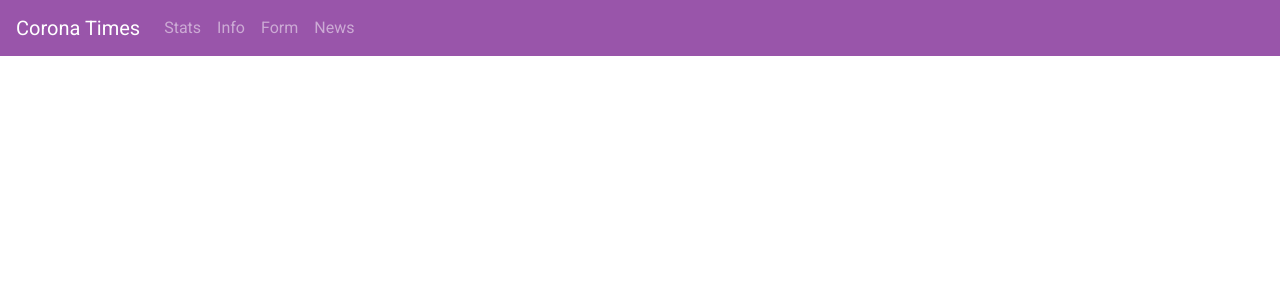
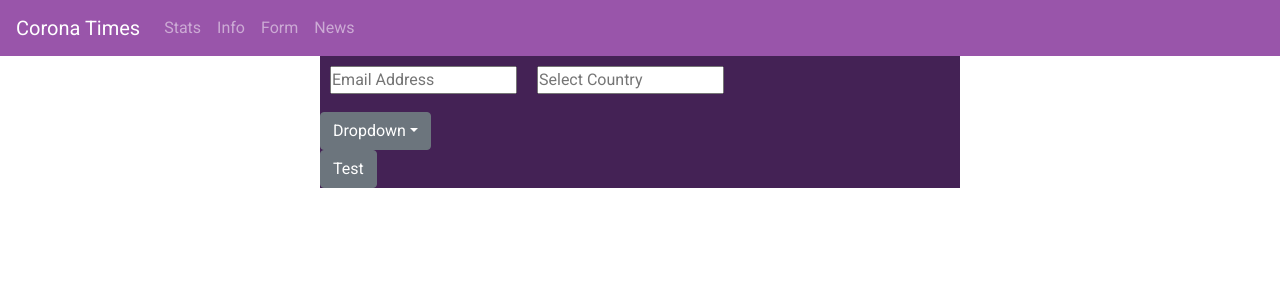
Before and after one commit to julian-hecker/corona-times, a React (Create React App) app: page / in a window 1280 px wide. Shown: the top 300 px of the page. Built offline with nearby package versions, Linux system fonts and the light colour scheme.

Commit message:
mock up subscribe menu

```diff
--- a/src/App.js
+++ b/src/App.js
@@ -1,16 +1,14 @@
-import React from 'react';
-import Navbar from './components/Navbar.js';
-
-class App extends React.Component {
-    render() {
-        return (
-            <div className="App">
-                {/* <Navbar/> */}
-                <Navbar/>
-            </div>
-        );
-    }
+import React, { useState, useReducer } from "react";
+import Navbar from "./components/Navbar.js";
+import Subscribe from "./components/Subscribe.js";
+function App() {
+  return (
+    <div className="App">
+      {/* <Navbar/> */}
+      <Navbar />
+      <Subscribe />
+    </div>
+  );
 }
 
-
 export default App;
--- /dev/null
+++ b/src/components/Subscribe.js
@@ -0,0 +1,59 @@
+import "./Subscribe.scss";
+import { Button } from "reactstrap";
+import React, { useEffect, useState, useReducer } from "react";
+import {
+  Dropdown,
+  DropdownToggle,
+  DropdownMenu,
+  DropdownItem
+} from "reactstrap";
+
+// const is required
+// this is destructoring handleinput
+const Subscribe = props => {
+  const [email, setEmail] = useState("");
+  const [country, setCountry] = useState("");
+
+  // This is to only show console log text
+  useEffect(() => {
+    console.log(`${email} - ${country}`);
+  }, [email, country]);
+
+  const [dropdownOpen, setDropdownOpen] = useState(false);
+
+  const toggle = () => setDropdownOpen(prevState => !prevState);
+
+  return (
+    <form className="subscribe-wrap">
+      <label>
+        <input
+          type="text"
+          placeholder="Email Address"
+          email="email"
+          onChange={e => setEmail(e.target.value)}
+          value={email}
+        />
+      </label>
+      <label>
+        <input
+          type="text"
+          placeholder="Select Country"
+          country="country"
+          onChange={e => setCountry(e.target.value)}
+          value={country}
+        />
+      </label>
+      <Dropdown isOpen={dropdownOpen} toggle={toggle}>
+        <DropdownToggle caret>Dropdown</DropdownToggle>
+        <DropdownMenu>
+          <DropdownItem>China</DropdownItem>
+          <DropdownItem>United States</DropdownItem>
+          <DropdownItem>Japans</DropdownItem>
+        </DropdownMenu>
+      </Dropdown>
+      <Button>Test</Button>
+    </form>
+  );
+};
+
+export default Subscribe;
--- /dev/null
+++ b/src/components/Subscribe.scss
@@ -0,0 +1,13 @@
+form {
+  max-width: 50%;
+  margin: auto;
+  background-color: #442255;
+}
+
+label {
+  padding: 10px;
+}
+
+input {
+  display: block;
+}
```
